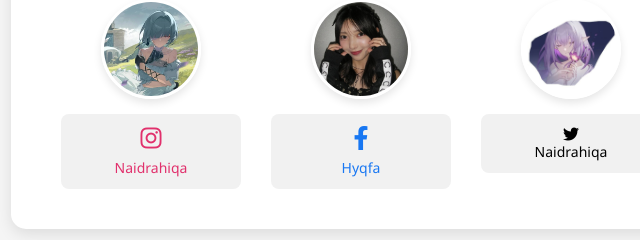
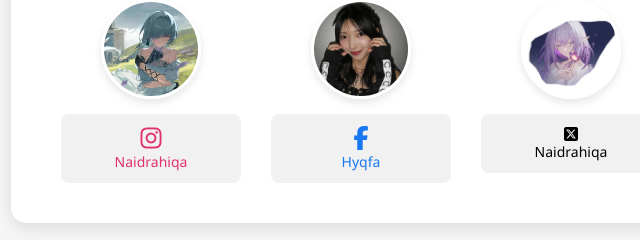
Before and after one commit to hiqfa712/naidrahiqa.github.io, a plain HTML site: page contact.html in a window 1280 px wide. Shown: the part 211-451 px from the top of the page, 279-919 px from the left. Drawn offline with Linux system fonts and the light colour scheme.

Commit message:
Add files via upload

```diff
--- a/contact.css
+++ b/contact.css
@@ -125,7 +125,7 @@ body {
 
 .icon {
     font-size: 24px;
-    margin-bottom: 8px;
+    margin-bottom: 2px;
 }
 
 .social-link span {
--- a/contact.html
+++ b/contact.html
@@ -4,7 +4,7 @@
     <meta charset="UTF-8">
     <meta name="viewport" content="width=device-width, initial-scale=1.0">
     <title>Contact Section</title>
-    <link rel="stylesheet" href="https://cdnjs.cloudflare.com/ajax/libs/font-awesome/6.4.0/css/all.min.css">
+    <link rel="stylesheet" href="https://cdnjs.cloudflare.com/ajax/libs/font-awesome/6.7.2/css/all.min.css">
     <link rel="stylesheet" href="contact.css">
 </head>
 <body>
@@ -47,7 +47,7 @@
             <div class="social-item">
                 <img src="resource/x-profile.jpeg" alt="Twitter/X" class="profile-pic">
                 <a href="https://twitter.com/naidrahiqa" class="social-link x" target="_blank">
-                    <i class="fa-brands fa-twitter"></i>
+                    <i class="fa-brands fa-square-x-twitter"></i>
                     <span>Naidrahiqa</span>
                 </a>
             </div>
```
